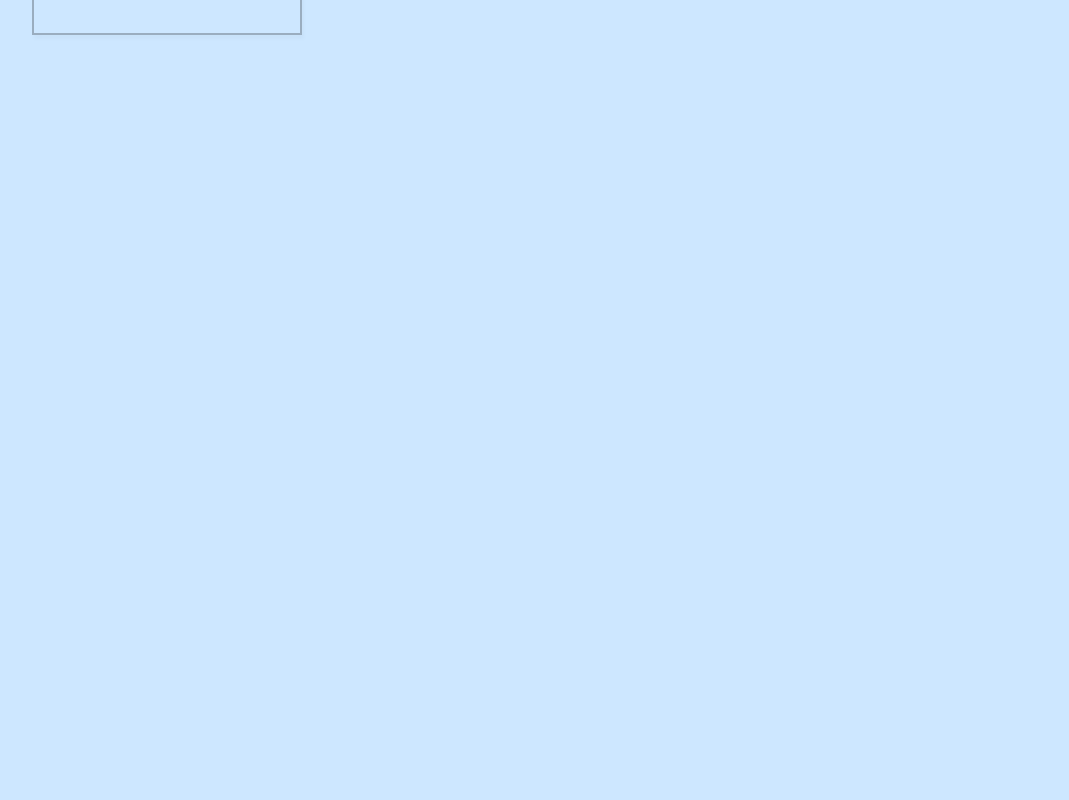
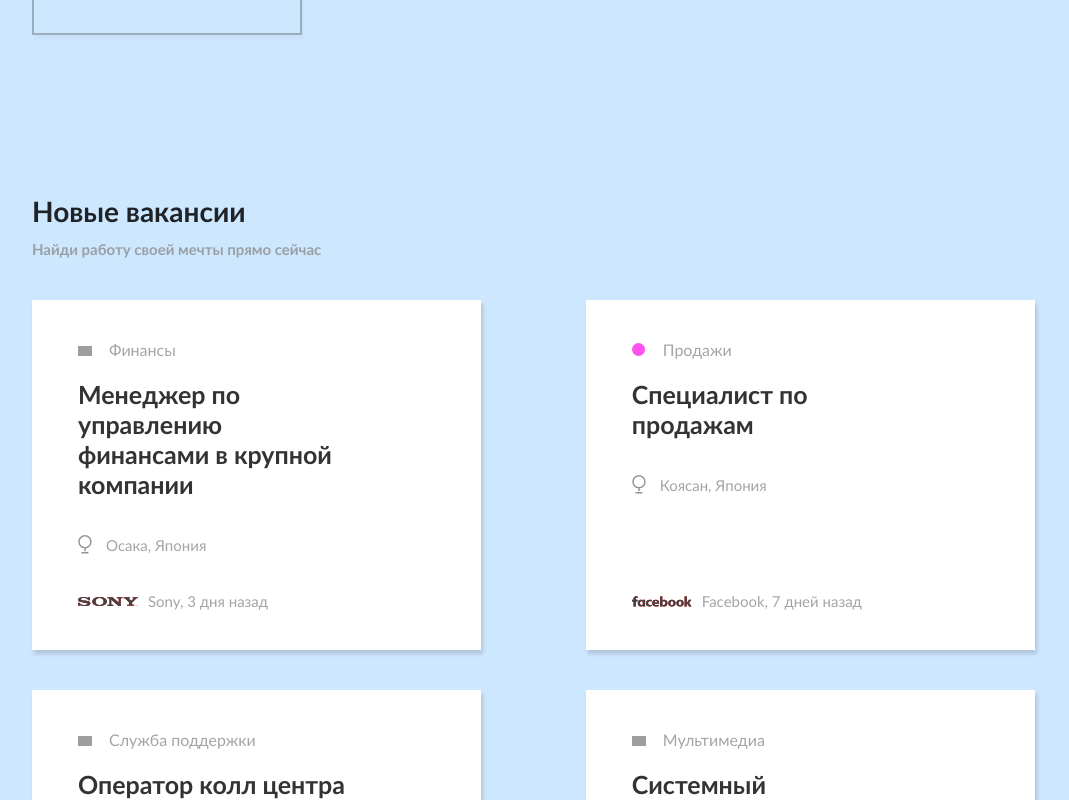
Before and after one commit to m-strelnikova/cooljob_project, a React (Vite) app: page / in a window 1280 px wide. Shown: the part 2000-2800 px from the top of the page, without its empty margins (68-1137 px from the left). Before the commit the page ends 2194 px from the top, so only its background shows below. Built offline with nearby package versions, Linux system fonts and the light colour scheme; grey boxes are pictures that could not be loaded.

Commit message:
VacancyCard + styles ready

```diff
--- a/src/components/categoryCard/styles.module.css
+++ b/src/components/categoryCard/styles.module.css
@@ -30,8 +30,11 @@
     border: 2px solid rgba(0, 0, 0, 0.25);
     transition: all 0.3s ease-in-out;
 }
+
 .showmore:hover {
     background-color: #f0f8ffa0;
+    border: 2px solid#f0f8ffa0;
+    box-shadow: 2px 4px 4px 0 rgba(0, 0, 0, 0.15);
 }
 
 img {
@@ -44,4 +47,9 @@ h4 {
     font-weight: 500;
     font-size: 16px;
     color: rgba(0, 0, 0, 0.8);
+    transition: all 0.3s ease-in-out;
 }
+
+.category_card:hover h4 {
+    color: rgba(0, 0, 0, 0.8);
+}
--- a/src/components/helpFindWork/styles.module.css
+++ b/src/components/helpFindWork/styles.module.css
@@ -20,3 +20,7 @@
 .sponsors img {
     min-width: 100px;
 }
+.sponsors img:hover {
+    width: 115px;
+    cursor: pointer;
+}
--- a/src/components/main/index.jsx
+++ b/src/components/main/index.jsx
@@ -2,6 +2,7 @@ import style from './styles.module.css'
 import HelpFindWork from '../helpFindWork';
 import SearchBar from '../searchBar';
 import CategoryCardList from '../categoryCardList';
+import VacancyCardList from '../vacancyCardList';
 
 function Main() {
     return (<>
@@ -17,8 +18,8 @@ function Main() {
         </div>
         <HelpFindWork />
         <CategoryCardList />
+        <VacancyCardList />
     </>
-
     )
 }
 
--- a/src/components/main/styles.module.css
+++ b/src/components/main/styles.module.css
@@ -21,5 +21,5 @@ body {
     justify-self: flex-start;
     margin-top: 15px;
     height: 105px;
-    box-shadow: 3px 4px 5px 5px rgba(24, 12, 49, 0.122);
+    box-shadow: 6px 5px 9px 0 rgba(0, 0, 0, 0.35);
 }
--- a/src/components/vacancyCard/index.jsx
+++ b/src/components/vacancyCard/index.jsx
@@ -1 +1,26 @@
 import location_icon from '../../assets/icons/location.svg';
+import style from './styles.module.css';
+
+function VacancyCard({ id, category_icon, category, title, location, company, publisher, date_published }) {
+
+    return (
+        <div className={style.vacancy_card}>
+
+            <div className={style.category}>
+                <img src={category_icon} alt="dot" />
+                <span>{category}</span>
+            </div>
+
+            <h4>{title}</h4>
+
+            <div className={style.location}>
+                <img src={location_icon} alt="location" />
+                <span>{location}</span>
+            </div>
+            <div className={style.publisher}>
+                <img src={company} alt={publisher} />
+                <span>{publisher}, {date_published}</span>
+            </div>
+        </div >)
+}
+export default VacancyCard;
--- /dev/null
+++ b/src/components/vacancyCard/styles.module.css
@@ -0,0 +1,72 @@
+.vacancy_card {
+    width: 449px;
+    height: 350px;
+    display: flex;
+    flex-direction: column;
+    background-color: white;
+    box-shadow: 2px 4px 4px 0 rgba(0, 0, 0, 0.15);
+    margin-bottom: 40px;
+    padding: 40px 132px 40px 46px;
+    transition: all 0.5s ease-in-out;
+}
+
+.category img {
+    width: 14px;
+    margin-right: 17px;
+}
+
+.category span {
+    margin-bottom: 40px;
+    font-weight: 500;
+    font-size: 16px;
+    color: rgba(141, 141, 141, 0.8);
+}
+
+.vacancy_card h4 {
+    margin-bottom: 36px;
+    font-weight: 700;
+    font-size: 25px;
+    color: rgba(0, 0, 0, 0.8);
+}
+
+span {
+    font-weight: 500;
+    font-size: 15px;
+    color: rgba(141, 141, 141, 0.8);
+}
+
+.location {
+    display: flex;
+    align-items: center;
+    gap: 14px;
+}
+
+.location img {
+    width: 14px;
+    height: 19px;
+}
+
+.publisher {
+    margin-top: auto;
+    display: flex;
+    align-items: center;
+    gap: 10px;
+}
+
+.publisher img {
+    min-height: 11px;
+    min-width: 60px;
+}
+
+.vacancy_card:hover {
+    background-color: #e2f1ff;
+
+}
+
+.vacancy_card:hover span {
+    color: #485379;
+}
+
+.vacancy_card:hover h4 {
+    font-size: 26px;
+}
--- a/src/components/vacancyCardList/index.jsx
+++ b/src/components/vacancyCardList/index.jsx
@@ -1,4 +1,5 @@
-import style from './styles.module.css'
+import style from './styles.module.css';
+import VacancyCard from '../vacancyCard';
 const vacancyList = [
     {
         id: 11,
@@ -52,7 +53,7 @@ const vacancyList = [
     },
     {
         id: 16,
-        category_icon: new URL('../../assets/icons/.svg', import.meta.url).href,
+        category_icon: new URL('../../assets/icons/log_dot.svg', import.meta.url).href,
         category: 'Грузоперевозки',
         title: 'Водитель на дальние дистанции',
         location: 'Кобе. Япония',
@@ -63,16 +64,18 @@ const vacancyList = [
 ]
 
 function VacancyCardList() {
-    return ( <div className={style}>
-            <h2>Работа по категориям</h2>
-            <ul> {categoryCardList.map((card) => {
+    return ( <div className={style.vacancy_block}>
+            <h2>Новые вакансии</h2>
+            <p>Найди работу своей мечты прямо сейчас</p>
+            <ul className={style.cardList}> {vacancyList.map((vacancy) => {
                 return (
-                    <li key={card.id}>
-                        <CategoryCard {...card} />
+                    <li key={vacancy.id}>
+                        <VacancyCard {...vacancy} />
                     </li>
                 )
             })}
             </ul>
+            <button>Все вакансии</button>
         </div>
     )
 }
--- a/src/components/vacancyCardList/styles.module.css
+++ b/src/components/vacancyCardList/styles.module.css
@@ -0,0 +1,24 @@
+.vacancy_block {
+    margin: 0 100px 0 100px;
+}
+
+.vacancy_block h2 {
+    margin-bottom: 11.5px;
+    font-weight: 700;
+    font-size: 28px;
+    color: rgba(0, 0, 0, 0.85);
+}
+
+.vacancy_block p {
+    margin-bottom: 42.5px;
+    font-weight: 600;
+    font-size: 15px;
+    color: rgba(141, 141, 141, 0.8);
+}
+
+.cardList {
+    display: flex;
+    flex-wrap: wrap;
+    gap: 9.7%;
+    list-style: none;
+}
```
Also changed, not shown: src/assets/icons/location.svg.
